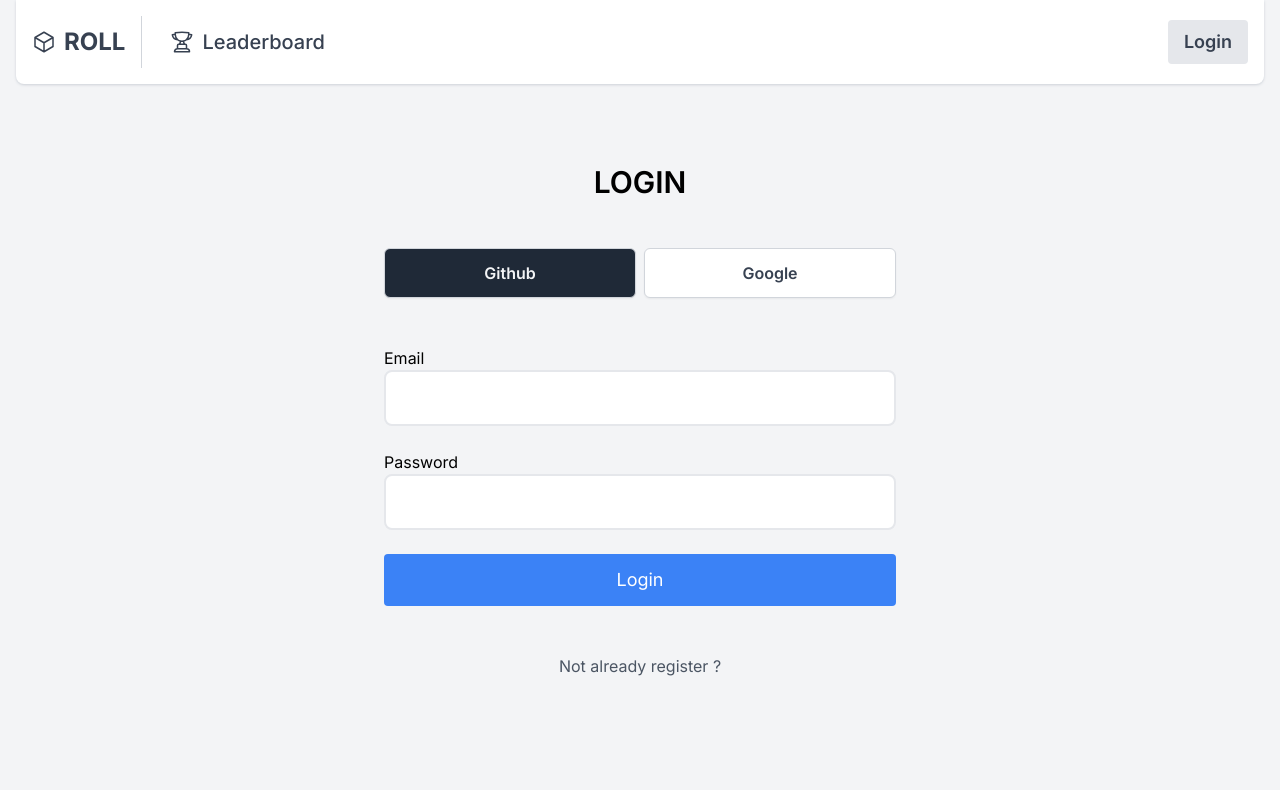
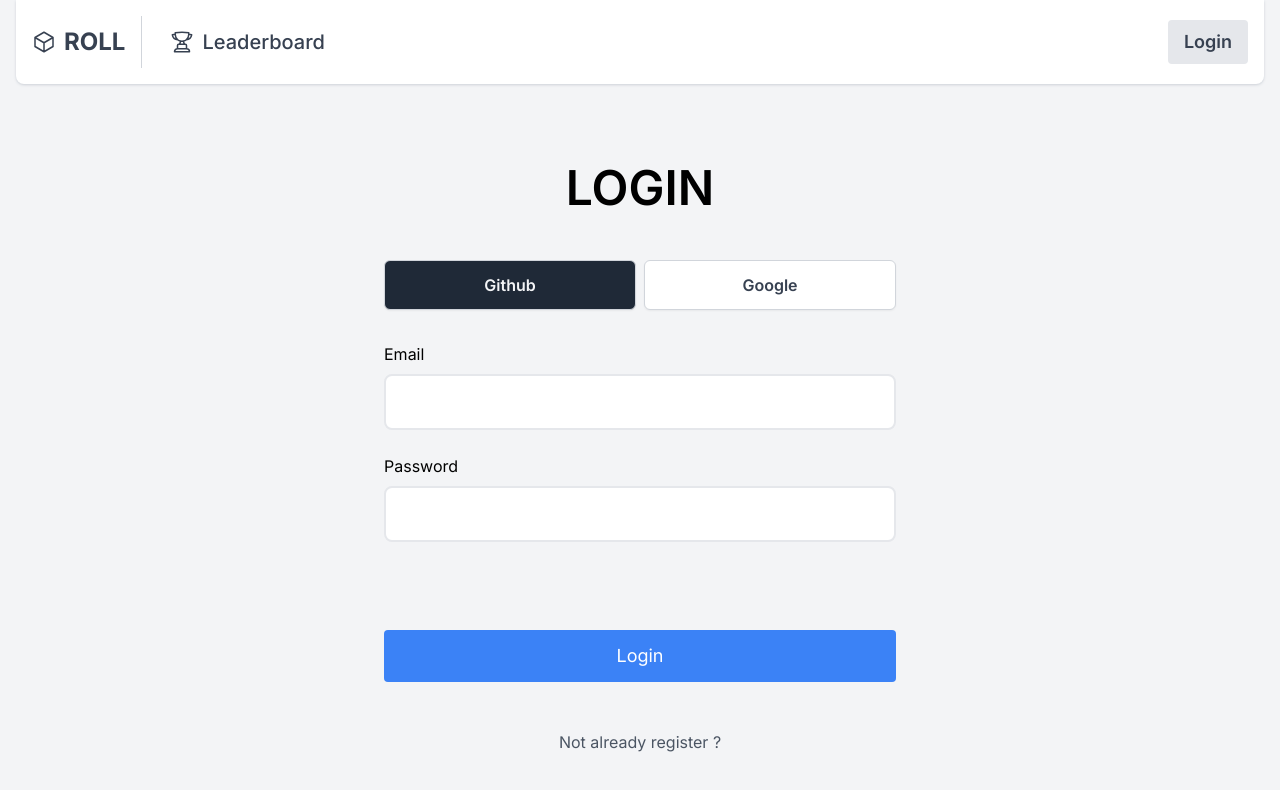
Before and after one commit to Penfu/Roulette, a Vue app: page /login in a window 1280 px wide. Shown: the top 790 px of the page. Built offline with nearby package versions, Linux system fonts and the light colour scheme; no server answers.

Commit message:
Refactor login errors

```diff
--- a/src/stores/auth.ts
+++ b/src/stores/auth.ts
@@ -52,9 +52,19 @@ export const useAuthStore = defineStore("auth", () => {
 
   async function login(email: string, password: string) {
     await csrfToken();
-    const response = await axios.post("/login", { email, password });
 
-    logUser(response.data.user, response.data.token);
+    try {
+      const response = await axios.post("/login", { email, password });
+      logUser(response.data.user, response.data.token);
+
+      return { success: true, message: "success" };
+    } catch (error) {
+      if (axios.isAxiosError(error) && error.response?.status === 401) {
+        return { success: false, message: "invalid_credentials" };
+      }
+
+      return { success: false, message: "error" };
+    }
   }
 
   async function loginFromToken() {
--- a/src/views/auth/LoginView.vue
+++ b/src/views/auth/LoginView.vue
@@ -1,6 +1,6 @@
 <script setup lang="ts">
 import router from "@/router";
-import { ref } from "vue";
+import { nextTick, ref } from "vue";
 
 import { useAuthStore } from "@/stores/auth";
 
@@ -8,54 +8,84 @@ const userStore = useAuthStore();
 
 const email = ref("");
 const password = ref("");
+const error = ref("");
 
 const login = async () => {
-  await userStore.login(email.value, password.value);
+  const resp = await userStore.login(email.value, password.value);
 
-  if (userStore.isAuth) {
+  if (resp.success) {
+    nextTick(() => {
       router.push("/");
+    });
+  } else {
+    error.value = resp.message;
   }
 };
 </script>
 
 <template>
   <main class="mx-4 md:mx-8 lg:mx-16 xl:mx-32">
-    <div class="py-16 w-full flex items-center justify-center flex-col space-y-4">
+    <div class="mx-auto max-w-lg my-16 space-y-12">
+      <h2 class="text-center text-5xl font-semibold uppercase">Login</h2>
 
-      <div class="max-w-lg w-full space-y-12">
-        <h2 class="text-3xl font-semibold uppercase text-center">Login</h2>
-
+      <div class="space-y-8">
         <!-- OAuth -->
-        <div class="w-full flex space-x-2 font-semibold">
-          <button @click="userStore.loginOAuth('github')"
-            class="inline-flex justify-center w-full rounded-md border border-gray-300 shadow-sm px-6 py-3 bg-gray-800 hover:bg-gray-900 text-gray-100 focus:outline-none focus:ring-2 focus:ring-offset-2 focus:ring-offset-gray-100 focus:ring-indigo-500">
+        <div class="flex space-x-2 font-semibold">
+          <button
+            @click="userStore.loginOAuth('github')"
+            class="inline-flex justify-center w-full rounded-md border border-gray-300 shadow-sm px-6 py-3 bg-gray-800 hover:bg-gray-900 text-gray-100 focus:outline-none focus:ring-2 focus:ring-offset-2 focus:ring-offset-gray-100 focus:ring-indigo-500"
+          >
             Github
           </button>
-          <button @click="userStore.loginOAuth('google')"
-            class="inline-flex justify-center w-full rounded-md border border-gray-300 shadow-sm px-6 py-3 bg-white hover:bg-gray-50 text-gray-700 focus:outline-none focus:ring-2 focus:ring-offset-2 focus:ring-offset-gray-100 focus:ring-indigo-500">
+          <button
+            @click="userStore.loginOAuth('google')"
+            class="inline-flex justify-center w-full rounded-md border border-gray-300 shadow-sm px-6 py-3 bg-white hover:bg-gray-50 text-gray-700 focus:outline-none focus:ring-2 focus:ring-offset-2 focus:ring-offset-gray-100 focus:ring-indigo-500"
+          >
             Google
           </button>
         </div>
 
         <!-- Manuel -->
-        <form @submit.prevent="login" class="w-full flex flex-col space-y-6">
-          <div>
+        <form @submit.prevent="login" class="space-y-8">
+          <div class="h-64 space-y-2">
+            <label class="block text-red-500">{{ error }}</label>
+
+            <div class="space-y-6">
+              <div class="space-y-2">
                 <label class="block">Email</label>
-            <input type="email" v-model="email" class="w-full px-4 py-3 border-2 border-gray-200 rounded-lg text-lg" />
+                <input
+                  v-model="email"
+                  type="email"
+                  autocomplete="email"
+                  required
+                  class="w-full px-4 py-3 border-2 border-gray-200 rounded-lg text-lg"
+                />
               </div>
-          <div>
+              <div class="space-y-2">
                 <label class="block">Password</label>
-            <input type="password" v-model="password" class="w-full px-4 py-3 border-2 border-gray-200 rounded-lg text-lg" />
+                <input
+                  v-model="password"
+                  type="password"
+                  autocomplete="current-password"
+                  required
+                  class="w-full px-4 py-3 border-2 border-gray-200 rounded-lg text-lg"
+                />
+              </div>
+            </div>
           </div>
 
-          <button type="submit"
-            class="w-full px-4 py-3 bg-blue-500 hover:bg-blue-600 text-white rounded text-lg">Login</button>
+          <button
+            type="submit"
+            class="w-full px-4 py-3 bg-blue-500 hover:bg-blue-600 text-white rounded text-lg"
+          >
+            Login
+          </button>
         </form>
+      </div>
 
-        <router-link to="/register" class="block text-gray-600 hover:text-gray-800 text-center">
+      <router-link to="/register" class="block text-center text-gray-600 hover:text-gray-800">
         Not already register ?
       </router-link>
     </div>
-    </div>
   </main>
 </template>
```
Lines whose indentation alone changed are shown as unchanged.
